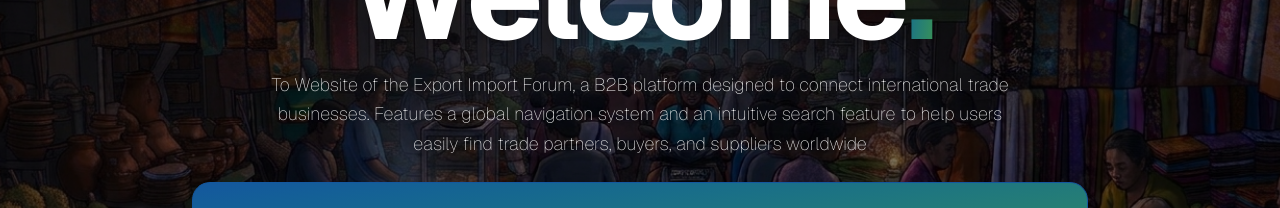
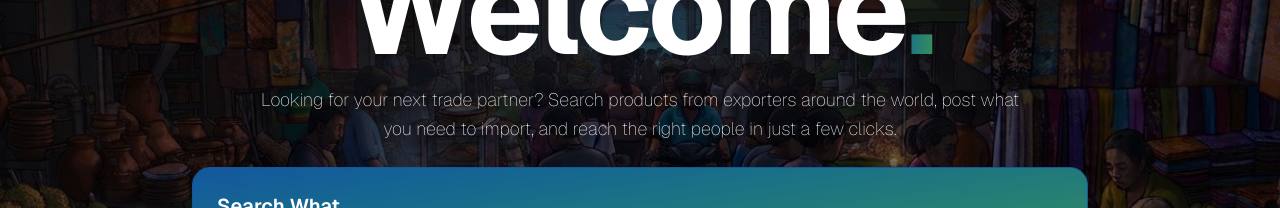
Before and after one commit to rifkiramadani/export-import-app, a Next.js app: page / in a window 1280 px wide. Shown: the part 329-537 px from the top of the page. Built offline with nearby package versions, Linux system fonts and the light colour scheme; no server answers; the database is empty.

Commit message:
feat: make navbar position fixed and change the landing page text

```diff
--- a/src/app/(main)/page.tsx
+++ b/src/app/(main)/page.tsx
@@ -17,10 +17,9 @@ const Home = async () => {
             </span>
           </h1>
           <span className="text-center font-thin text-white/95 text-sm sm:text-base lg:text-lg leading-relaxed max-w-3xl mx-auto drop-shadow-[0_2px_4px_rgba(0,0,0,0.8)]">
-            To Website of the Export Import Forum, a B2B platform designed to
-            connect international trade businesses. Features a global navigation
-            system and an intuitive search feature to help users easily find
-            trade partners, buyers, and suppliers worldwide
+            Looking for your next trade partner? Search products from exporters
+            around the world, post what you need to import, and reach the right
+            people in just a few clicks.
           </span>
         </div>
 
--- a/src/components/common/navbar/index.tsx
+++ b/src/components/common/navbar/index.tsx
@@ -33,7 +33,7 @@ const Navbar = async () => {
   const dashboardHref = `/${profile?.role ?? "user"}/dashboard/profile`;
 
   return (
-    <header className="flex flex-col items-center gap-3 w-full px-4 py-3 bg-linear-to-r from-secondary to-primary md:grid md:grid-cols-3">
+    <header className="sticky top-0 z-50 flex flex-col items-center gap-3 w-full px-4 py-3 bg-linear-to-r from-secondary to-primary shadow-md md:grid md:grid-cols-3">
       <div className="hidden md:flex justify-start"></div>
 
       <nav className="flex flex-row justify-center gap-4 md:gap-6 text-sm md:text-base whitespace-nowrap">
```
